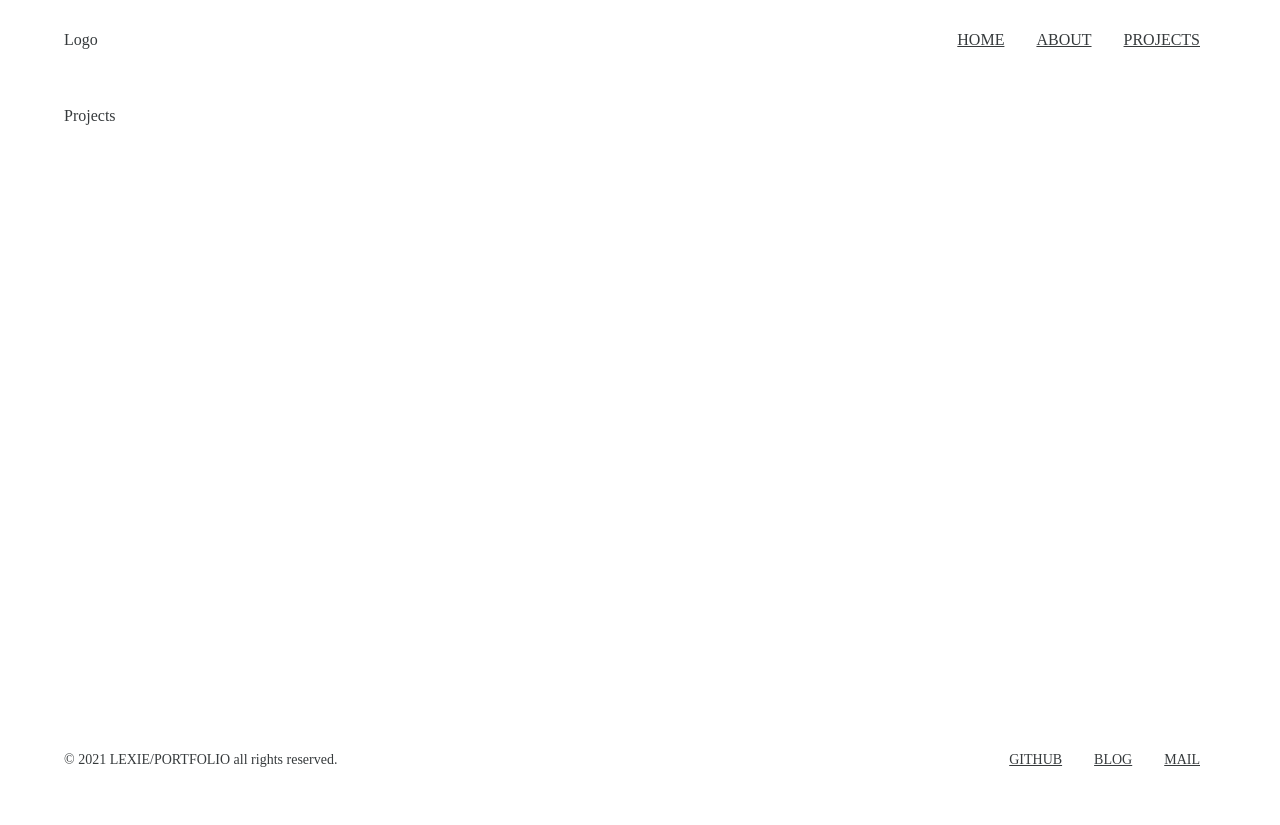
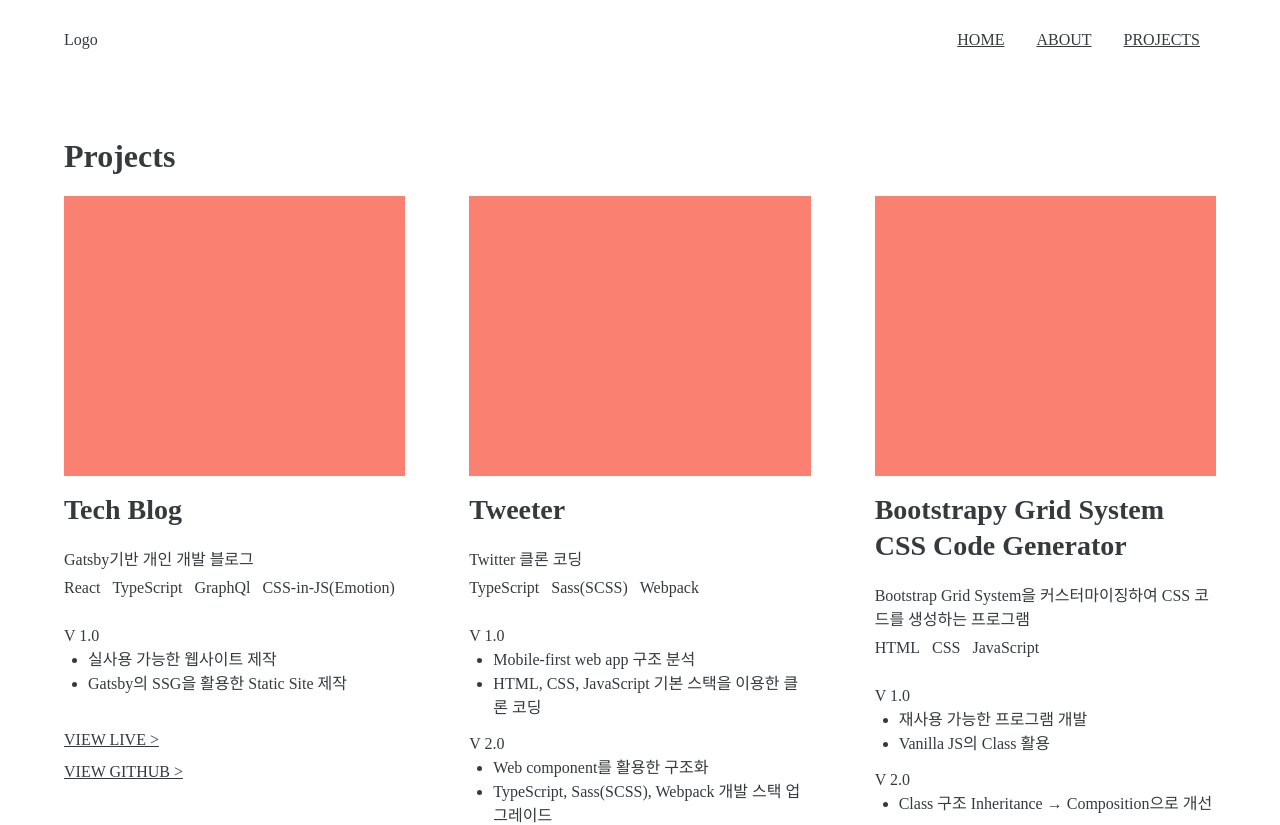
Before and after one commit to lexie-kaia/lexie-portfolio, a React (Create React App) app: page /projects in a window 1280 px wide. Shown: the top 825 px of the page. Before the commit the page ends 800 px from the top, so only its background shows below. Built offline with nearby package versions, Linux system fonts and the light colour scheme; a web font is replaced by a local one.

Commit message:
✨ create Projects draft

```diff
--- /dev/null
+++ b/src/components/page/ProejectsStyles.ts
@@ -0,0 +1,85 @@
+import styled from '@emotion/styled';
+
+export const Projects = styled.section`
+  min-height: calc(100vh - 13rem);
+  height: 100%;
+  padding: 2rem 0;
+`;
+
+export const SectionH1 = styled.h1`
+  margin-bottom: 1.25rem;
+`;
+
+export const ProjectList = styled.ul`
+  display: grid;
+  grid-template-columns: repeat(3, 1fr);
+  gap: 4rem;
+`;
+
+export const ProjectItem = styled.li`
+  /* border: 1px solid red; */
+`;
+
+export const Thumbnail = styled.div`
+  margin-bottom: 1rem;
+  width: 100%;
+  height: 280px;
+  background: salmon;
+`;
+
+export const Title = styled.h2`
+  margin-bottom: 1.25rem;
+`;
+
+export const Summary = styled.div`
+  /* margin-bottom: 0.25rem; */
+`;
+
+export const TechStackList = styled.ul`
+  display: flex;
+  flex-wrap: wrap;
+  margin-bottom: 1.25rem;
+  font-weight: 500;
+`;
+
+export const TechStackItem = styled.li`
+  display: inline-flex;
+  justify-content: center;
+  align-items: center;
+  height: 2rem;
+  &:not(:last-child) {
+    margin-right: 0.75rem;
+  }
+`;
+
+export const VersionList = styled.ul`
+  margin-bottom: 2rem;
+`;
+
+export const VersionItem = styled.li`
+  margin-bottom: 0.75rem;
+`;
+
+export const VersionNum = styled.span`
+  font-weight: 500;
+`;
+
+export const ObjList = styled.ul`
+  margin-left: 1.5rem;
+  list-style: disc;
+`;
+
+export const ObjItem = styled.li``;
+
+export const ViewList = styled.ul``;
+
+export const ViewItem = styled.li`
+  margin-bottom: 0.5rem;
+`;
+
+export const ViewButton = styled.a`
+  text-transform: uppercase;
+  &:not(:last-child) {
+    margin-right: 1rem;
+  }
+`;
--- a/src/components/page/Projects.tsx
+++ b/src/components/page/Projects.tsx
@@ -1,5 +1,54 @@
 import React from 'react';
+import * as S from './ProejectsStyles';
+import { projectList } from '../../data/project-list';
 
 export default function Projects() {
-  return <div>Projects</div>;
+  return (
+    <S.Projects>
+      <S.SectionH1>Projects</S.SectionH1>
+      <S.ProjectList>
+        {projectList.map(project => (
+          <S.ProjectItem key={project.title}>
+            <S.Thumbnail />
+
+            <S.Title>{project.title}</S.Title>
+
+            <S.Summary>{project.summary}</S.Summary>
+
+            <S.TechStackList>
+              {project.techStacks.map(techStack => (
+                <S.TechStackItem>{techStack}</S.TechStackItem>
+              ))}
+            </S.TechStackList>
+
+            <S.VersionList>
+              {project.versions.map(version => (
+                <S.VersionItem>
+                  <S.VersionNum>{`V ${version.num}`}</S.VersionNum>
+                  <S.ObjList>
+                    {version.objs.map(obj => (
+                      <S.ObjItem>{obj}</S.ObjItem>
+                    ))}
+                  </S.ObjList>
+                </S.VersionItem>
+              ))}
+            </S.VersionList>
+
+            <S.ViewList>
+              <S.ViewItem>
+                <S.ViewButton href={project.liveUrl}>
+                  View Live &gt;
+                </S.ViewButton>
+              </S.ViewItem>
+              <S.ViewItem>
+                <S.ViewButton href={project.githubUrl}>
+                  View gitHub &gt;
+                </S.ViewButton>
+              </S.ViewItem>
+            </S.ViewList>
+          </S.ProjectItem>
+        ))}
+      </S.ProjectList>
+    </S.Projects>
+  );
 }
--- /dev/null
+++ b/src/data/project-list.ts
@@ -0,0 +1,104 @@
+type ProjectList = ProjectItem[];
+
+type ProjectItem = {
+  title: string;
+  thumbnail: string;
+  summary: string;
+  versions: Version[];
+  techStacks: string[];
+  liveUrl: string;
+  githubUrl: string;
+  imageList: string[];
+};
+
+type Version = {
+  num: string;
+  objs: string[];
+};
+
+export const projectList: ProjectList = [
+  {
+    title: 'Tech Blog',
+    thumbnail: '#',
+    summary: 'Gatsby기반 개인 개발 블로그',
+    versions: [
+      {
+        num: '1.0',
+        objs: [
+          '실사용 가능한 웹사이트 제작',
+          'Gatsby의 SSG을 활용한 Static Site 제작',
+        ],
+      },
+    ],
+    techStacks: ['React', 'TypeScript', 'GraphQl', 'CSS-in-JS(Emotion)'],
+    liveUrl: '#',
+    githubUrl: '#',
+    imageList: [],
+  },
+  {
+    title: 'Tweeter',
+    thumbnail: '#',
+    summary: 'Twitter 클론 코딩',
+    versions: [
+      {
+        num: '1.0',
+        objs: [
+          'Mobile-first web app 구조 분석',
+          'HTML, CSS, JavaScript 기본 스택을 이용한 클론 코딩',
+        ],
+      },
+      {
+        num: '2.0',
+        objs: [
+          'Web component를 활용한 구조화',
+          'TypeScript, Sass(SCSS), Webpack 개발 스택 업그레이드',
+        ],
+      },
+    ],
+    techStacks: ['TypeScript', 'Sass(SCSS)', 'Webpack'],
+    liveUrl: '#',
+    githubUrl: '#',
+    imageList: [],
+  },
+  {
+    title: 'Bootstrapy Grid System CSS Code Generator',
+    thumbnail: '#',
+    summary:
+      'Bootstrap Grid System을 커스터마이징하여 CSS 코드를 생성하는 프로그램',
+    versions: [
+      {
+        num: '1.0',
+        objs: ['재사용 가능한 프로그램 개발', 'Vanilla JS의 Class 활용'],
+      },
+      { num: '2.0', objs: ['Class 구조 Inheritance → Composition으로 개선'] },
+    ],
+    techStacks: ['HTML', 'CSS', 'JavaScript'],
+    liveUrl: '#',
+    githubUrl: '#',
+    imageList: [],
+  },
+  {
+    title: 'MOTV',
+    thumbnail: '#',
+    summary: 'React와 IMDB API를 활용한 영화,TV 프로그램 앱',
+    versions: [
+      { num: '1.0', objs: ['React의 활용한 기본적인 SPA 구현 및 UI 디자인'] },
+    ],
+    techStacks: ['React'],
+    liveUrl: '#',
+    githubUrl: '#',
+    imageList: [],
+  },
+  {
+    title: 'Nettube',
+    thumbnail: '#',
+    summary: 'Youtube 클론 코딩',
+    versions: [
+      { num: '1.0', objs: ['Vanilla JS를 활용한 프론트엔드와 백엔드 구현'] },
+    ],
+    techStacks: ['JavaScript', 'Node.js', 'Express', 'Sass(SCSS)'],
+    liveUrl: '#',
+    githubUrl: '#',
+    imageList: [],
+  },
+];
```
